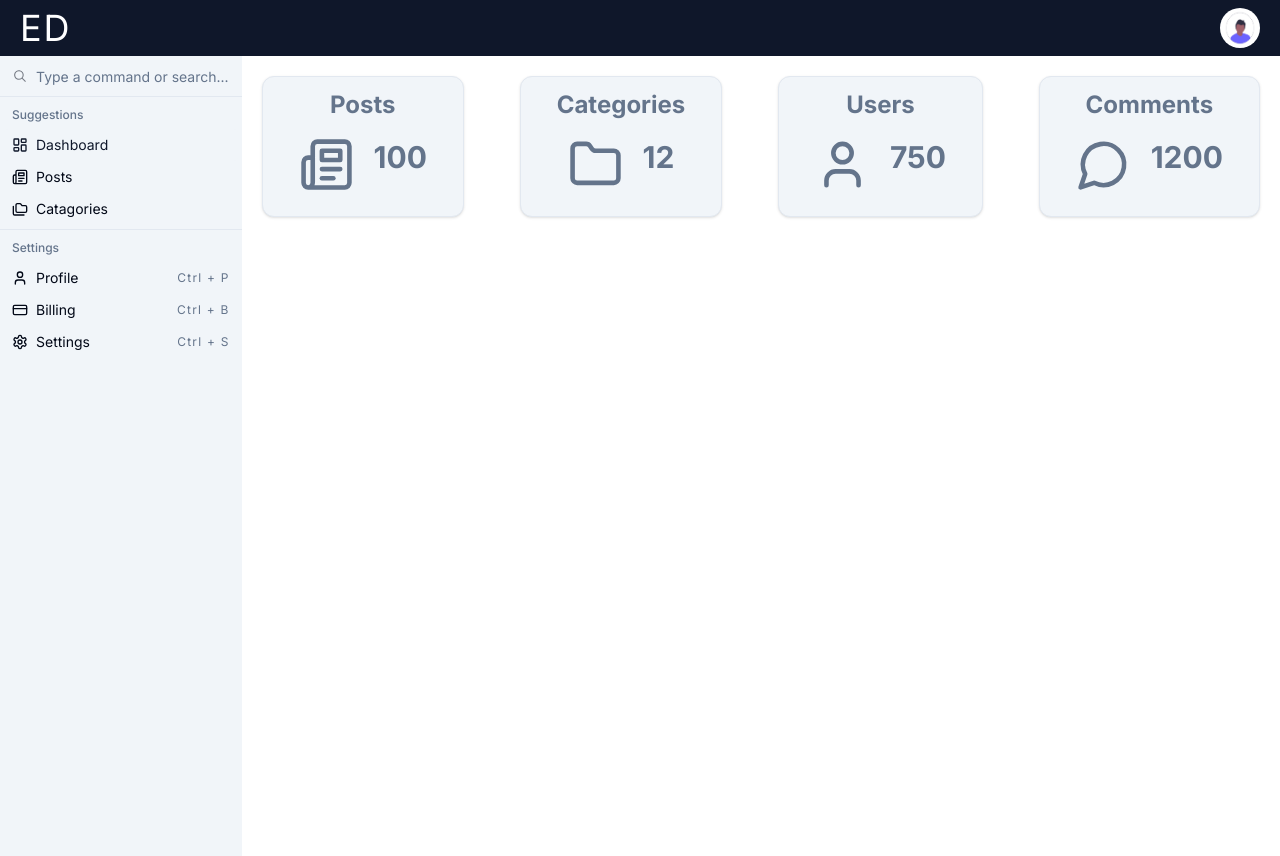
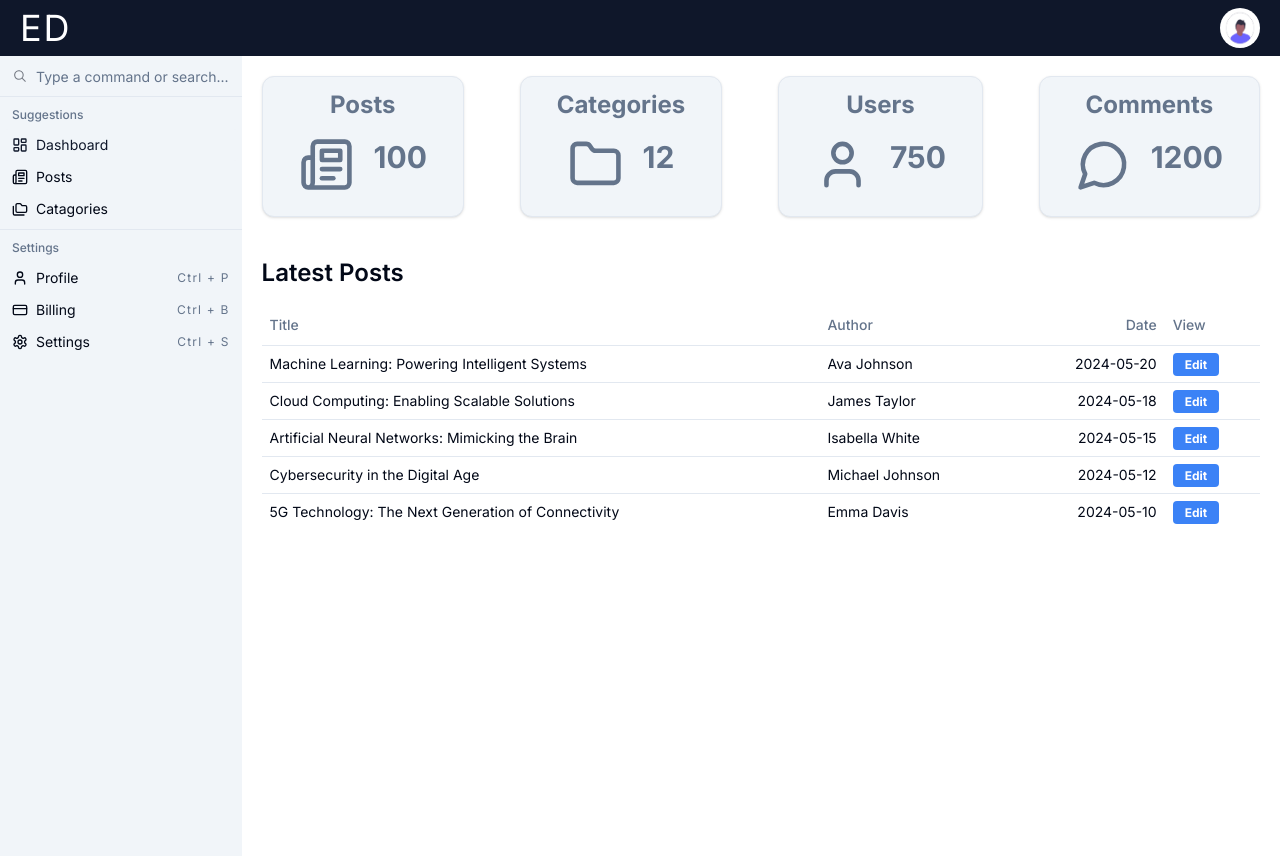
Before and after one commit to BaGorK/nextjs-shadcn-admin-dashboard, a Next.js app: page / in a window 1280 px wide. Built offline with nearby package versions, Linux system fonts and the light colour scheme.

Commit message:
feat: implementing the posts table component on the dashboard

```diff
--- /dev/null
+++ b/app/(Main)/posts/edit/[id]/page.tsx
@@ -0,0 +1,5 @@
+function page() {
+  return <div>page</div>;
+}
+
+export default page;
--- a/app/page.tsx
+++ b/app/page.tsx
@@ -1,8 +1,10 @@
 import DashboardCard from '@/components/dashboard/DashboardCard';
+import PostsTable from '@/components/posts/PostsTable';
 import { Folder, MessageCircle, Newspaper, User } from 'lucide-react';
 
 function page() {
   return (
+    <>
       <div className='flex flex-col md:flex-row justify-between gap-5 mb-5'>
         <DashboardCard
           title='Posts'
@@ -25,6 +27,8 @@
           count={1200}
         />
       </div>
+      <PostsTable title='Latest Posts' limit={5} />
+    </>
   );
 }
 
--- /dev/null
+++ b/components/posts/PostsTable.tsx
@@ -0,0 +1,68 @@
+import {
+  Table,
+  TableBody,
+  TableCell,
+  TableHead,
+  TableHeader,
+  TableRow,
+} from '@/components/ui/table';
+import posts from '@/lib/data/data';
+import Link from 'next/link';
+
+interface Props {
+  limit?: number;
+  title?: string;
+}
+
+function PostsTable({ title, limit }: Props) {
+  // Sort posts in dec order based on date
+  const sortedPosts = posts.sort(
+    (a, b) => new Date(b.date).getTime() - new Date(a.date).getTime()
+  );
+
+  // filtered posts based on limit
+  const filteredPosts = limit ? sortedPosts.slice(0, limit) : sortedPosts;
+
+  return (
+    <div className='mt-10'>
+      <h3 className='text-2xl mb-4 font-semibold'>
+        {title ? title : 'All Posts'}
+      </h3>
+      <Table>
+        <TableHeader>
+          <TableRow>
+            <TableHead>Title</TableHead>
+            <TableHead className='hidden md:table-cell'>Author</TableHead>
+            <TableHead className='hidden md:table-cell text-right'>
+              Date
+            </TableHead>
+            <TableHead>View</TableHead>
+          </TableRow>
+        </TableHeader>
+        <TableBody>
+          {filteredPosts.map((post) => (
+            <TableRow key={post.id}>
+              <TableCell>{post.title}</TableCell>
+              <TableCell className='hidden md:table-cell'>
+                {post.author}
+              </TableCell>
+              <TableCell className='hidden md:table-cell text-right'>
+                {post.date}
+              </TableCell>
+              <TableCell>
+                <Link
+                  href={`/posts/edit/${post.id}`}
+                  className='bg-blue-500 hover:bg-blue-700 text-xs font-bold transition rounded text-white px-3 py-1'
+                >
+                  Edit
+                </Link>
+              </TableCell>
+            </TableRow>
+          ))}
+        </TableBody>
+      </Table>
+    </div>
+  );
+}
+
+export default PostsTable;
--- /dev/null
+++ b/components/ui/table.tsx
@@ -0,0 +1,120 @@
+import * as React from "react"
+
+import { cn } from "@/lib/utils"
+
+const Table = React.forwardRef<
+  HTMLTableElement,
+  React.HTMLAttributes<HTMLTableElement>
+>(({ className, ...props }, ref) => (
+  <div className="relative w-full overflow-auto">
+    <table
+      ref={ref}
+      className={cn("w-full caption-bottom text-sm", className)}
+      {...props}
+    />
+  </div>
+))
+Table.displayName = "Table"
+
+const TableHeader = React.forwardRef<
+  HTMLTableSectionElement,
+  React.HTMLAttributes<HTMLTableSectionElement>
+>(({ className, ...props }, ref) => (
+  <thead ref={ref} className={cn("[&_tr]:border-b", className)} {...props} />
+))
+TableHeader.displayName = "TableHeader"
+
+const TableBody = React.forwardRef<
+  HTMLTableSectionElement,
+  React.HTMLAttributes<HTMLTableSectionElement>
+>(({ className, ...props }, ref) => (
+  <tbody
+    ref={ref}
+    className={cn("[&_tr:last-child]:border-0", className)}
+    {...props}
+  />
+))
+TableBody.displayName = "TableBody"
+
+const TableFooter = React.forwardRef<
+  HTMLTableSectionElement,
+  React.HTMLAttributes<HTMLTableSectionElement>
+>(({ className, ...props }, ref) => (
+  <tfoot
+    ref={ref}
+    className={cn(
+      "border-t bg-muted/50 font-medium [&>tr]:last:border-b-0",
+      className
+    )}
+    {...props}
+  />
+))
+TableFooter.displayName = "TableFooter"
+
+const TableRow = React.forwardRef<
+  HTMLTableRowElement,
+  React.HTMLAttributes<HTMLTableRowElement>
+>(({ className, ...props }, ref) => (
+  <tr
+    ref={ref}
+    className={cn(
+      "border-b transition-colors hover:bg-muted/50 data-[state=selected]:bg-muted",
+      className
+    )}
+    {...props}
+  />
+))
+TableRow.displayName = "TableRow"
+
+const TableHead = React.forwardRef<
+  HTMLTableCellElement,
+  React.ThHTMLAttributes<HTMLTableCellElement>
+>(({ className, ...props }, ref) => (
+  <th
+    ref={ref}
+    className={cn(
+      "h-10 px-2 text-left align-middle font-medium text-muted-foreground [&:has([role=checkbox])]:pr-0 [&>[role=checkbox]]:translate-y-[2px]",
+      className
+    )}
+    {...props}
+  />
+))
+TableHead.displayName = "TableHead"
+
+const TableCell = React.forwardRef<
+  HTMLTableCellElement,
+  React.TdHTMLAttributes<HTMLTableCellElement>
+>(({ className, ...props }, ref) => (
+  <td
+    ref={ref}
+    className={cn(
+      "p-2 align-middle [&:has([role=checkbox])]:pr-0 [&>[role=checkbox]]:translate-y-[2px]",
+      className
+    )}
+    {...props}
+  />
+))
+TableCell.displayName = "TableCell"
+
+const TableCaption = React.forwardRef<
+  HTMLTableCaptionElement,
+  React.HTMLAttributes<HTMLTableCaptionElement>
+>(({ className, ...props }, ref) => (
+  <caption
+    ref={ref}
+    className={cn("mt-4 text-sm text-muted-foreground", className)}
+    {...props}
+  />
+))
+TableCaption.displayName = "TableCaption"
+
+export {
+  Table,
+  TableHeader,
+  TableBody,
+  TableFooter,
+  TableHead,
+  TableRow,
+  TableCell,
+  TableCaption,
+}
--- /dev/null
+++ b/lib/data/data.ts
@@ -0,0 +1,172 @@
+import { Post } from '@/lib/types/posts';
+
+const posts: Post[] = [
+  {
+    id: '1',
+    title: 'The Rise of Artificial Intelligence',
+    body: 'Artificial Intelligence (AI) is revolutionizing various industries...',
+    author: 'John Doe',
+    date: '2024-05-01',
+    comments: [
+      { id: '1', text: 'Great introduction!', username: 'Jane' },
+      {
+        id: '2',
+        text: 'Looking forward to more posts on this topic.',
+        username: 'Alex',
+      },
+    ],
+  },
+  {
+    id: '2',
+    title: 'Quantum Computing: A New Era of Computing',
+    body: 'Quantum computing holds the potential to solve problems...',
+    author: 'Emily Smith',
+    date: '2024-04-28',
+    comments: [
+      { id: '1', text: 'Fascinating read!', username: 'Mark' },
+      {
+        id: '2',
+        text: 'I have some questions about quantum algorithms.',
+        username: 'Sarah',
+      },
+    ],
+  },
+  {
+    id: '3',
+    title: 'Blockchain: Transforming Industries',
+    body: 'Blockchain technology is disrupting traditional industries...',
+    author: 'David Johnson',
+    date: '2024-05-03',
+    comments: [
+      { id: '1', text: 'Blockchain has immense potential!', username: 'Lucy' },
+      {
+        id: '2',
+        text: "I'm curious about its scalability.",
+        username: 'Michael',
+      },
+    ],
+  },
+  {
+    id: '4',
+    title: 'The Future of Augmented Reality',
+    body: 'Augmented Reality (AR) is changing the way we interact...',
+    author: 'Sophia Williams',
+    date: '2024-05-05',
+    comments: [
+      { id: '1', text: 'AR applications are amazing!', username: 'Grace' },
+      {
+        id: '2',
+        text: "Can't wait to see AR integrated into everyday life.",
+        username: 'Jack',
+      },
+    ],
+  },
+  {
+    id: '5',
+    title: 'The Internet of Things (IoT): Connecting Everything',
+    body: 'The Internet of Things (IoT) is creating interconnected...',
+    author: 'Andrew Brown',
+    date: '2024-05-08',
+    comments: [
+      {
+        id: '1',
+        text: 'IoT has huge potential for smart homes.',
+        username: 'Olivia',
+      },
+      {
+        id: '2',
+        text: 'Security concerns need to be addressed.',
+        username: 'William',
+      },
+    ],
+  },
+  {
+    id: '6',
+    title: '5G Technology: The Next Generation of Connectivity',
+    body: '5G technology promises faster speeds and lower latency...',
+    author: 'Emma Davis',
+    date: '2024-05-10',
+    comments: [
+      {
+        id: '1',
+        text: 'Excited for the possibilities with 5G.',
+        username: 'Sophie',
+      },
+      {
+        id: '2',
+        text: 'Hope it improves rural connectivity too.',
+        username: 'Ethan',
+      },
+    ],
+  },
+  {
+    id: '7',
+    title: 'Cybersecurity in the Digital Age',
+    body: 'As technology advances, cybersecurity becomes...',
+    author: 'Michael Johnson',
+    date: '2024-05-12',
+    comments: [
+      {
+        id: '1',
+        text: 'Cybersecurity is crucial for protecting data.',
+        username: 'Ava',
+      },
+      { id: '2', text: 'Continuous monitoring is key.', username: 'Noah' },
+    ],
+  },
+  {
+    id: '8',
+    title: 'Artificial Neural Networks: Mimicking the Brain',
+    body: 'Artificial Neural Networks (ANNs) are inspired by the...',
+    author: 'Isabella White',
+    date: '2024-05-15',
+    comments: [
+      {
+        id: '1',
+        text: 'ANNs have applications in various fields.',
+        username: 'Liam',
+      },
+      {
+        id: '2',
+        text: 'Training them requires a lot of data.',
+        username: 'Mia',
+      },
+    ],
+  },
+  {
+    id: '9',
+    title: 'Cloud Computing: Enabling Scalable Solutions',
+    body: 'Cloud computing provides on-demand access to computing...',
+    author: 'James Taylor',
+    date: '2024-05-18',
+    comments: [
+      {
+        id: '1',
+        text: 'Cloud computing has transformed IT.',
+        username: 'Harper',
+      },
+      {
+        id: '2',
+        text: 'Concerned about data privacy in the cloud.',
+        username: 'Logan',
+      },
+    ],
+  },
+  {
+    id: '10',
+    title: 'Machine Learning: Powering Intelligent Systems',
+    body: 'Machine Learning (ML) algorithms enable computers...',
+    author: 'Ava Johnson',
+    date: '2024-05-20',
+    comments: [
+      { id: '1', text: 'ML is reshaping industries.', username: 'Emma' },
+      {
+        id: '2',
+        text: "I'm interested in reinforcement learning.",
+        username: 'Daniel',
+      },
+    ],
+  },
+];
+
+export default posts;
--- /dev/null
+++ b/lib/types/posts.ts
@@ -0,0 +1,14 @@
+export interface Post {
+  id: string;
+  title: string;
+  body: string;
+  author: string;
+  date: string;
+  comments: Comment[];
+}
+
+export interface Comment {
+  id: string;
+  text: string;
+  username: string;
+}
```
Lines whose indentation alone changed are shown as unchanged.
